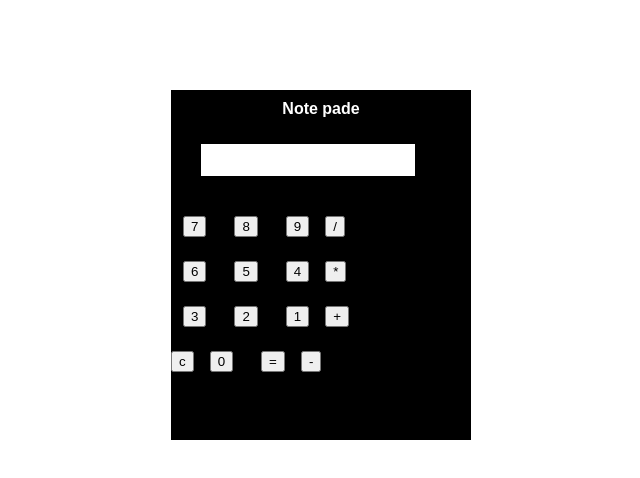
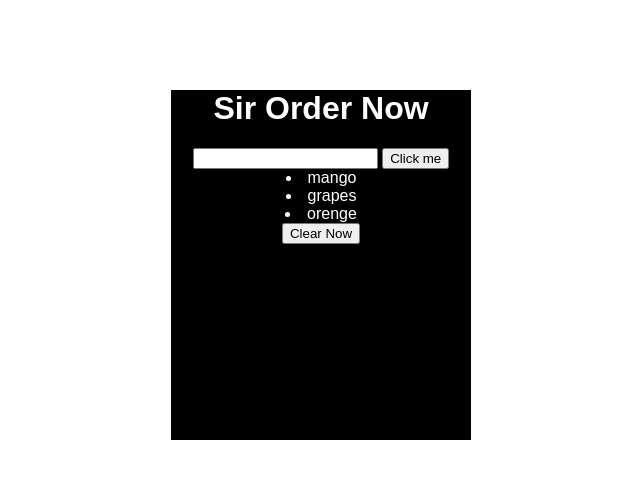
Before and after one commit to athifbinu/Learn-Javascript, a plain HTML site: page js.html in a window 1280 px wide. Shown: the whole page, without its empty margins (319-959 px from the left). Drawn offline with Linux system fonts and the light colour scheme.

Commit message:
New files add

```diff
--- a/js.css
+++ b/js.css
@@ -6,27 +6,10 @@
     margin: auto;
     margin-top: 90px;
 }
-.note-pad
+.order-form
 {
     color: #fff;
     text-align: center;
+    font-size: medium;
     font-family: sans-serif;
-    font-weight: bold;
-    padding-top: 10px;
 }
-
-#screen
-{
-    text-align: right;
-    width: 210px;
-    margin-left: 20px;
-    height: 30px;
-    border: 10px solid;
-    font-size: larger;
-
-}
-.button-number
-{
-    margin: 12px;
-    text-align: center;
-}
--- a/js.html
+++ b/js.html
@@ -9,42 +9,25 @@
 
 </head>
 <body>
-   <div class="container">
-       <p class="note-pad">Note pade</p>
+     <div class="container">
+        <div class="order-form">
+            <h1>Sir Order Now</h1>
+            <input type="text" id="Screen">
+            <button>Click me</button>
+            <div class="order-list">
+                <li>mango</li>
+                <li>grapes</li>
+                <li>orenge</li>
 
-       <input type="text" id="screen">
-       <br>
-       <br>
+                <button id="clear" onclick="screen(value)">Clear Now</button>
+            </div>
 
-       <input class="button-number" type="button" value="7" onclick="Btnclick(value)">
-       <input class="button-number" type="button" value="8"   onclick="Btnclick(value)">
-       <input class="button-number" type="button" value="9"  onclick="Btnclick(value)" >
-       <input class="opertor-button" type="button" value="/"   onclick="Btnclick(value)">
-       <br>
-
-       <input class="button-number" type="button" value="6"  onclick="Btnclick(value)" >
-       <input class="button-number" type="button" value="5"  onclick="Btnclick(value)"  >
-       <input class="button-number" type="button" value="4"   onclick="Btnclick(value)" >
-       <input class="opertor-button" type="button" value="*"  onclick="Btnclick(value)">
-       <br>
-
-
-       <input class="button-number" type="button" value="3"   onclick="Btnclick(value)"  >
-       <input class="button-number" type="button" value="2"    onclick="Btnclick(value)" >
-       <input class="button-number" type="button" value="1"  onclick="Btnclick(value)"  >
-       <input class="opertor-button" type="button" value="+"  onclick="Btnclick(value)">
-       <br>
-
-       <input class="button-clear" type="button" value="c" onclick="clearBtn()" >
-       <input class="button-number" type="button" value="0" onclick="Btnclick(value)" >
-       <input class="button-number" type="button" value="=" onclick="operationBtn()">
-       <input class="opertor-button" type="button" value="-"  onclick="Btnclick(value)">
-
-   </div>
+        </div>
+()
+    </div>
 
 
 
 </body>
 <script src="js.js"></script>
-
 </html>
--- a/js.js
+++ b/js.js
@@ -87,7 +87,7 @@
 
 // let a = ['1','2','3']
 
-// console.log(a.unshift(4,5));
+// console.log(a.shift(4,5));
 // console.log(a);
 
 // concat
@@ -100,11 +100,16 @@
 
 // console.log(totel);
 
-// slice
+// let j=0;
+// while (j<=10) {
+//      console.log(j);
+//      j++;
 
-// let foods = ['rice','curry','chicken'];
+// }
 
-// console.log(foods.slice(1,3));
+
+
+
 
 
 //   object
@@ -136,13 +141,16 @@
 // console.log(cycle);
 
 
+
+
 // pop
 
-//  var cycle = ['pedel','handle','speed'];
+//  var cycle = ['pedel','gear','tyre'];
 
 //  var removedArray = cycle.pop();
 
 //  console.log(removedArray);
+
 
 
 // Math object
@@ -303,6 +311,8 @@
 // }
 
 // console.log(user);
+
+
 
 
 
@@ -471,7 +481,7 @@
 
      //      ];
 
-     //        newarry = globelPlayer.filter((hello)=> hello.age===20);
+     //        newarry = globelPlayer.filter((hello)=> hello.age===12);
 
      //       console.log(newarry);
 
@@ -483,11 +493,37 @@
      //       console.log(array1);
 
 
+     // let ages=["100","15","17","250"];
+     // console.log(ages.filter(checkadualts));
+
+
+
+     // function checkadualts(age){
+     //      return age<=18;
+     // }
+               //     foreach method
+
+          //      let num=["10","20"];
+
+          //      let sum=0;
+          //      num.forEach((number) => {
+          //           sum = sum  + parseInt(number);
+          //     });
+          //      console.log(sum);
+
+
+
+
+
+
+
+
+
 
 
           //  reduce method
 
-          // const array1=[10,20,40,50,60];
+          // const array1=[10,20];
 
           // finelarray=array1.reduce((totel,values) => totel+values,0);
           // console.log(finelarray);
@@ -518,33 +554,38 @@
           // find method
 
 
+     const globelPlayer=[
+               {
+                    name:"athif",
+                   age:12,
+                    place:"malapuram",
+               },
+              {
+               name:"bilale",
+              age:20,
+               place:"Kannur",
+              },
+              {
+                 name:"ashiq",
+                 age:40,
+                  place:"calicut",
+               }
+          ];
 
-          // const globelPlayer=[
-          //                {
-          //                     name:"athif",
-          //                    age:12,
-          //                     place:"malapuram",
-          //                },
-          //               {
-          //                name:"bilale",
-          //               age:20,
-          //                place:"caicurt",
-          //           },
-          //                {
-          //                  name:"bilale",
-          //                  age:20,
-          //                   place:"kochi",
-          //                }
+          const totel=globelPlayer.find((item)=>{
+               item.age<20;
+          });
+
+          console.log(totel);
 
 
 
 
-          // ];
 
 
-          // findmethod=globelPlayer.find((value)=> value.age===20);
 
-          // console.log(findmethod);
+
+
 
                // sort method
 
@@ -699,3 +740,35 @@
      //      const result=eval(screen.value);
      //      screen.value=result;
      // }
+
+     // let btn=document.querySelector('button');
+     // let orderlist=document.querySelector('order-list');
+
+
+// setTimeout(function(){
+//      alert("Athif is hacked you");
+
+// },5000);
+
+   //     call back function
+
+// function order(){
+//      document.body.style.backgroundColor='green';
+//      alert("You Order is plsed Now")
+// }
+// const btn=document.querySelector('button');
+// btn.addEventListener('click',order);
+
+
+                    // hosting
+
+// catname("Tiger");
+
+// function catname(name){
+//      console.log("My cat Name is "+name);
+// }
+
+// Myname("Athif");
+// function Myname(hello){
+//      console.log("My name is Muhammed "+hello)
+// }
--- a/project1Js/index.js
+++ b/project1Js/index.js
@@ -14,12 +14,7 @@ function addkichenitems(){
 
 }
 
-// // crete trash button
 
-// let trashbutton =document.createElement('i');
-// trashbutton.classList.add("fa fa-trash");
-// li.appendChild(trashbutton);
-// kitcheninput.focus();
 
 
 // step 1
--- /dev/null
+++ b/tempCodeRunnerFile.js
@@ -0,0 +1,5 @@
+ var cycle = ['pedel','gear','tyre'];
+
+//  var removedArray = cycle.pop();
+
+//  console.log(removedArray);
```
Also changed, not shown: project4/counter.html (added, +19 -0 lines), project4/counter.js (added, +8 -0 lines), project4/counter.css (added).
